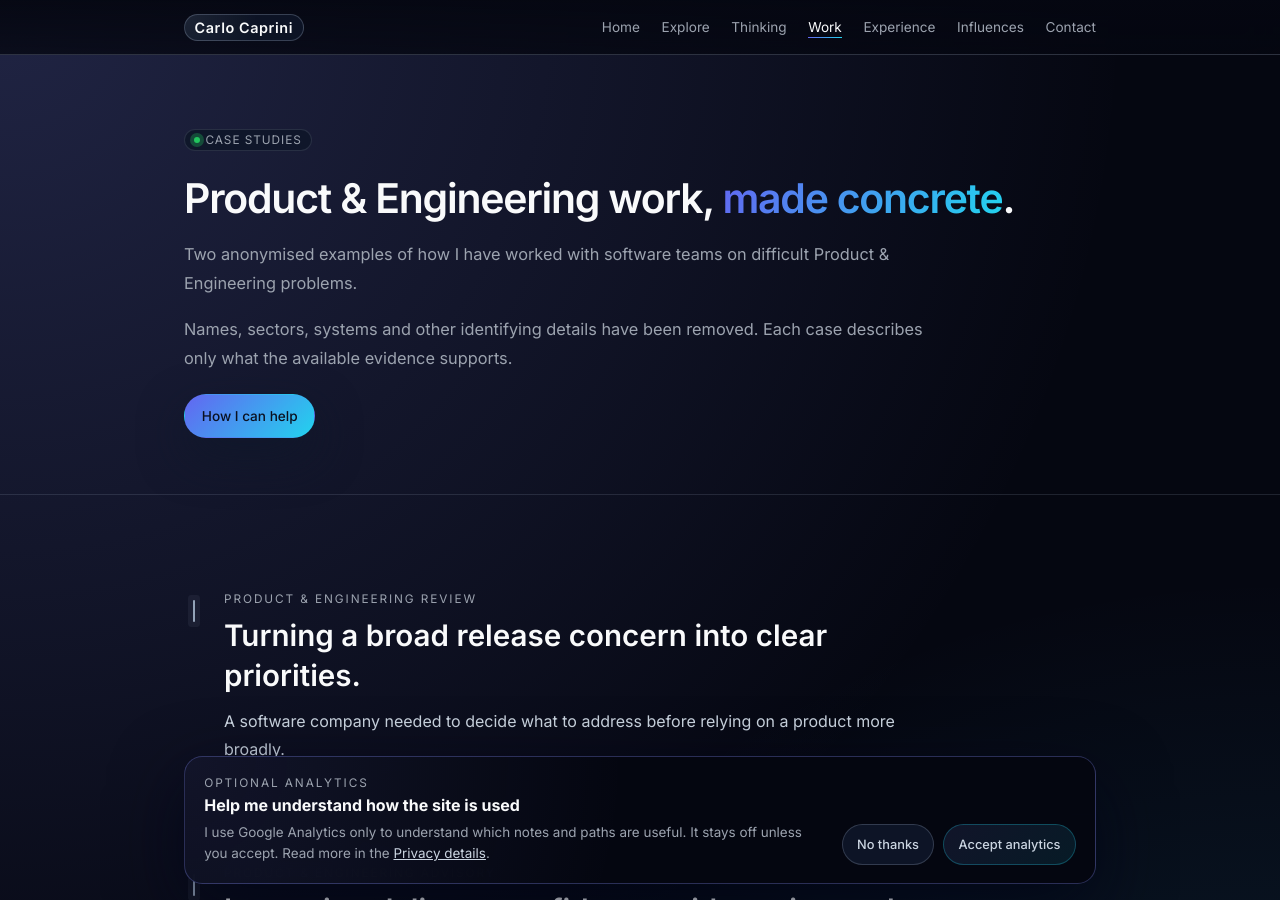
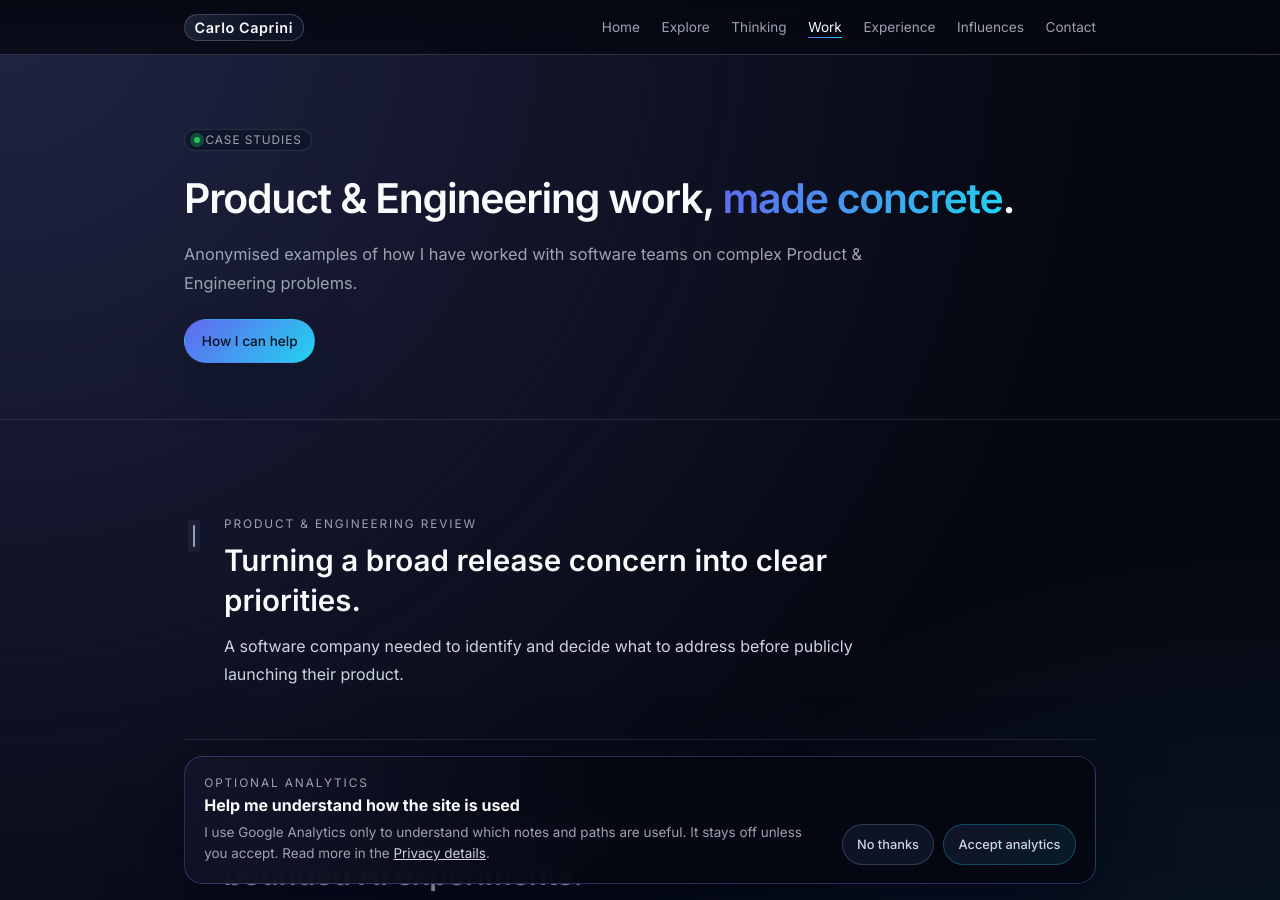
Before and after one commit to carlocaprini/carlocaprini.github.io, a Jekyll site: the page built from pages/case-studies.md, in a window 1280 px wide and 900 px high. Built offline with Jekyll 4.4.1, drawn with Linux system fonts in a browser that asks for light colours.

Commit message:
Copy updates

```diff
--- a/_data/case_studies.yml
+++ b/_data/case_studies.yml
@@ -6,9 +6,9 @@ items:
     title_prefix: "Turning a broad release concern into "
     title_highlight: clear priorities
     title_suffix: "."
-    tagline: A software company needed to decide what to address before relying on a product more broadly.
+    tagline: A software company needed to identify and decide what to address before publicly launching their product.
     goal: Replace the broad question “is this ready?” with concrete decisions about product behaviour, technical foundations, delivery confidence and ownership.
-    collaboration: I reviewed the repository and available documentation, linked each finding to evidence and used focused conversations to fill important gaps. Together, we separated immediate concerns from accepted risks, later improvements and questions needing specialist input. Priorities remained the client’s decision.
+    collaboration: I interviewed team to learn about their concerns and doubts, reviewed the repository and available documentation, linked each finding to evidence and used focused conversations to fill important gaps. Together, we separated immediate concerns from accepted risks, later improvements and questions needing specialist input. Priorities remained the client’s decision.
     changed: The team received a structured review, prioritised actions and a guided walkthrough. Follow-up analysis made the evidence easier to reuse without treating every finding as mandatory work.
     outcome: The client had a clear basis for deciding what to address first, what could wait and what needed separate validation.
     boundaries: The work was an assessment, not remediation or certification. I did not change the product, verify production behaviour or take ownership of product, release or risk decisions.
--- a/pages/case-studies.md
+++ b/pages/case-studies.md
@@ -14,8 +14,7 @@ hero:
   title_highlight: "made concrete"
   title_suffix: "."
   paragraphs:
-    - Two anonymised examples of how I have worked with software teams on difficult Product & Engineering problems.
-    - Names, sectors, systems and other identifying details have been removed. Each case describes only what the available evidence supports.
+    - Anonymised examples of how I have worked with software teams on complex Product & Engineering problems.
 continuation:
   eyebrow: How I can help
   title: Examples of the work, not a service catalogue.
```
